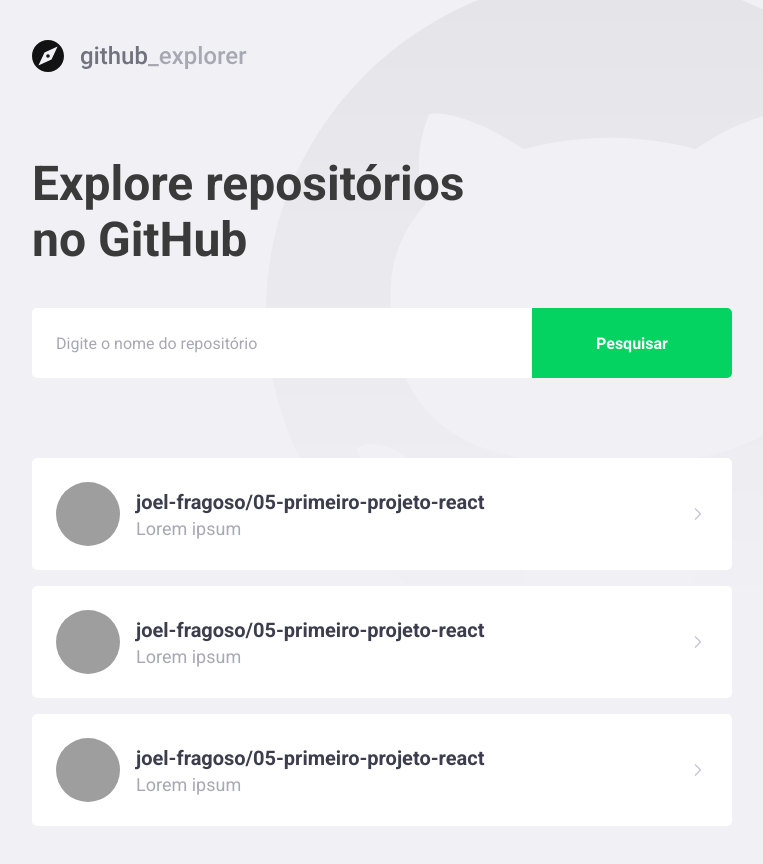
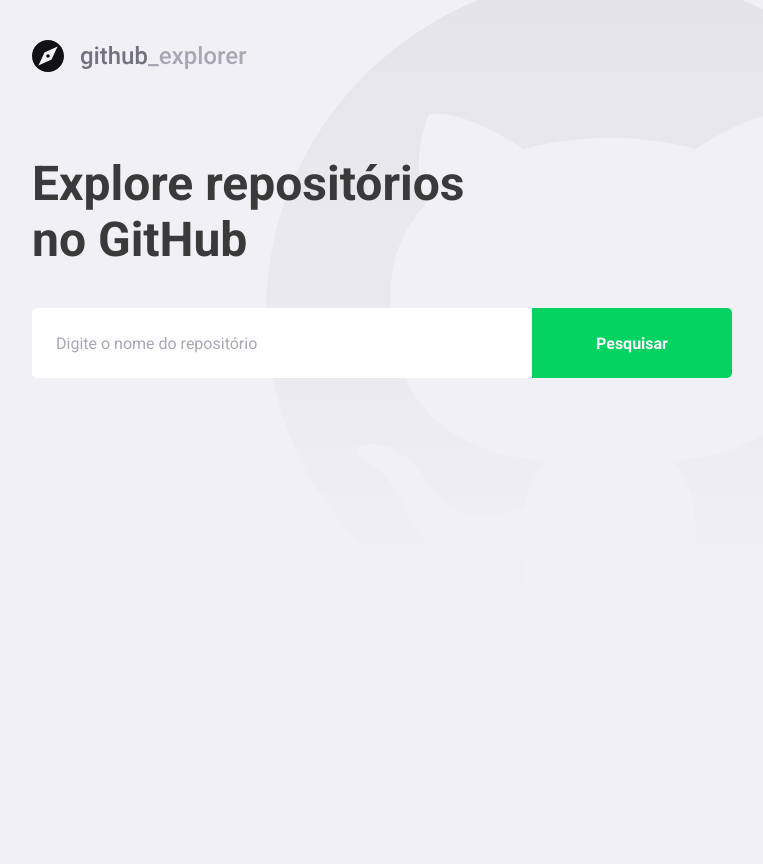
Before and after one commit to joel-fragoso/github-explorer, a React (Create React App) app: page / in a window 1280 px wide. Shown: the whole page, without its empty margins (148-911 px from the left). After the commit the page ends 800 px from the top, so only its background shows below. Built offline with nearby package versions, Linux system fonts and the light colour scheme; grey boxes are pictures that could not be loaded.

Commit message:
feature: Added GitHub API link

```diff
--- a/package.json
+++ b/package.json
@@ -10,6 +10,7 @@
     "@types/node": "^12.0.0",
     "@types/react": "^16.9.0",
     "@types/react-dom": "^16.9.0",
+    "axios": "^0.19.2",
     "polished": "^3.6.5",
     "react": "^16.13.1",
     "react-dom": "^16.13.1",
--- a/src/pages/Dashboard/index.tsx
+++ b/src/pages/Dashboard/index.tsx
@@ -1,4 +1,5 @@
-import React, { FunctionComponent } from 'react';
+import React, { FunctionComponent, useState, FormEvent } from 'react';
+import api from '../../services/api';
 
 import Logo from '../../assets/logo.svg';
 
@@ -18,62 +19,63 @@
   RightArrowIcon,
 } from './styles';
 
-const Dashboard: FunctionComponent = () => (
+interface Repository {
+  full_name: string;
+  description: string;
+  owner: {
+    login: string;
+    avatar_url: string;
+  };
+}
+
+const Dashboard: FunctionComponent = () => {
+  const [newRepository, setNewRepository] = useState('');
+  const [repositories, setRepositories] = useState<Repository[]>([]);
+
+  async function handleAddRepository(
+    event: FormEvent<HTMLFormElement>,
+  ): Promise<void> {
+    event.preventDefault();
+
+    const response = await api.get<Repository>(`/repos/${newRepository}`);
+
+    const repository = response.data;
+
+    setRepositories([...repositories, repository]);
+    setNewRepository('');
+  }
+
+  return (
     <>
       <Brand src={Logo} alt="GitHub Explorer" />
       <Title>Explore repositórios no GitHub</Title>
-    <Form>
-      <Input placeholder="Digite o nome do repositório" />
-      <Button>Pesquisar</Button>
+      <Form onSubmit={handleAddRepository}>
+        <Input
+          value={newRepository}
+          onChange={(event) => setNewRepository(event.target.value)}
+          placeholder="Digite o nome do repositório"
+        />
+        <Button type="submit">Pesquisar</Button>
       </Form>
       <Repositories>
-      <Repository href="test">
+        {repositories.map((repository) => (
+          <Repository key={repository.full_name} href="test">
             <Content>
               <Avatar
-            src="https://avatars2.githubusercontent.com/u/20667377?v=4"
-            alt="Avatar"
+                src={repository.owner.avatar_url}
+                alt={repository.owner.login}
               />
               <Info>
-            <RepositoryName>
-              joel-fragoso/05-primeiro-projeto-react
-            </RepositoryName>
-            <Description>Lorem ipsum</Description>
+                <RepositoryName>{repository.full_name}</RepositoryName>
+                <Description>{repository.description}</Description>
               </Info>
             </Content>
             <RightArrowIcon size={20} />
           </Repository>
-      <Repository href="test">
-        <Content>
-          <Avatar
-            src="https://avatars2.githubusercontent.com/u/20667377?v=4"
-            alt="Avatar"
-          />
-          <Info>
-            <RepositoryName>
-              joel-fragoso/05-primeiro-projeto-react
-            </RepositoryName>
-            <Description>Lorem ipsum</Description>
-          </Info>
-        </Content>
-        <RightArrowIcon size={20} />
-      </Repository>
-      <Repository href="test">
-        <Content>
-          <Avatar
-            src="https://avatars2.githubusercontent.com/u/20667377?v=4"
-            alt="Avatar"
-          />
-          <Info>
-            <RepositoryName>
-              joel-fragoso/05-primeiro-projeto-react
-            </RepositoryName>
-            <Description>Lorem ipsum</Description>
-          </Info>
-        </Content>
-        <RightArrowIcon size={20} />
-      </Repository>
+        ))}
       </Repositories>
     </>
   );
+};
 
 export default Dashboard;
--- a/src/pages/Dashboard/styles.ts
+++ b/src/pages/Dashboard/styles.ts
@@ -105,6 +105,7 @@
 
 export const Info = styled.div`
   margin-left: 16px;
+  margin-right: 16px;
 `;
 
 export const RepositoryName = styled.strong`
--- /dev/null
+++ b/src/services/api.ts
@@ -0,0 +1,7 @@
+import axios from 'axios';
+
+const api = axios.create({
+  baseURL: 'https://api.github.com/',
+});
+
+export default api;
```
Also changed, not shown: .eslintrc.json, 1 other file (tests, documents, lock files or other folders). Lines whose indentation alone changed are shown as unchanged.
